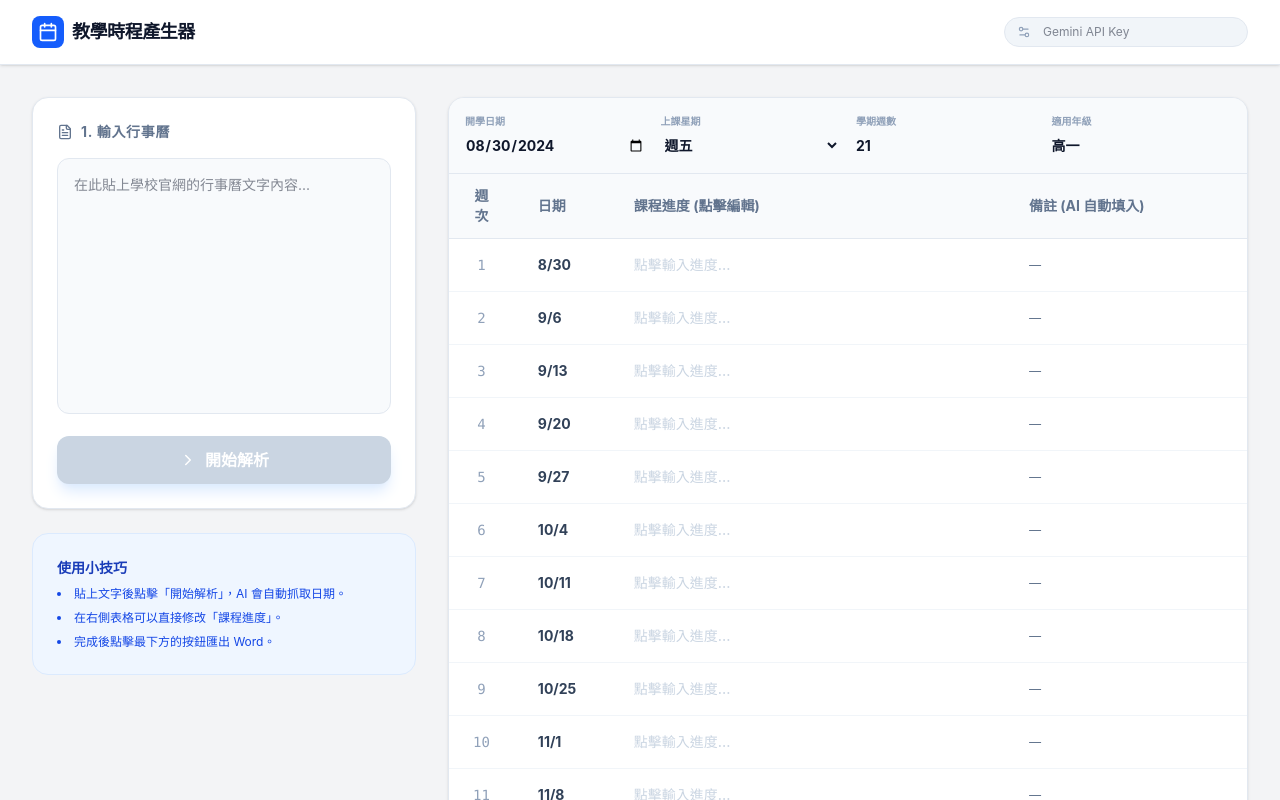
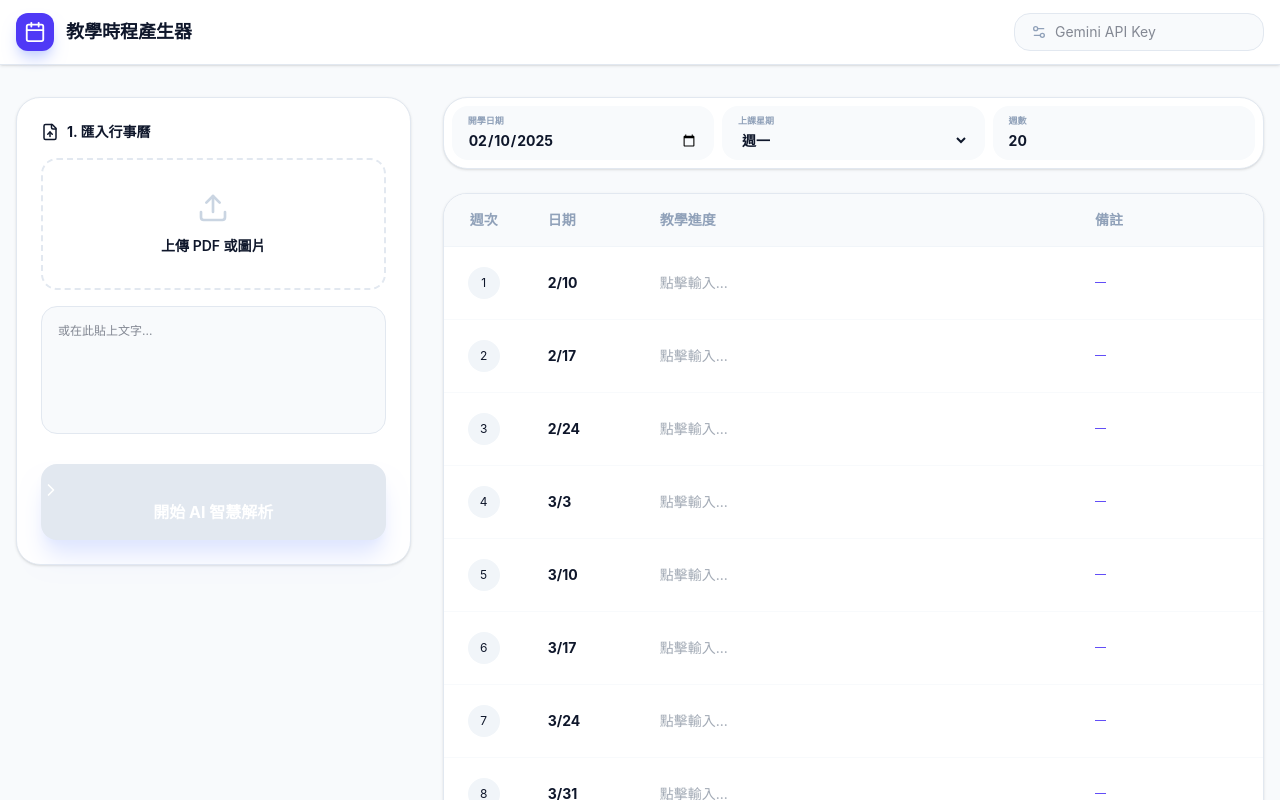
Before and after one commit to t201999/school, a React (Vite) app: page / in a window 1280 px wide. Shown: the top 800 px of the page. Built offline with nearby package versions, Linux system fonts and the light colour scheme.

Commit message:
Update App.tsx

```diff
--- a/src/App.tsx
+++ b/src/App.tsx
@@ -1,40 +1,139 @@
-import React, { useState, useMemo } from 'react';
+import React, { useState, useMemo, useRef } from 'react';
 import { GoogleGenAI } from "@google/genai";
-import { Download, Loader2, Calendar as CalendarIcon, Settings2, FileText, CheckCircle2, ChevronRight } from 'lucide-react';
-import { Document, Packer, Paragraph, Table, TableCell, TableRow, WidthType, AlignmentType, HeadingLevel } from 'docx';
+import {
+  Download,
+  Loader2,
+  Calendar as CalendarIcon,
+  Settings2,
+  FileText,
+  Upload,
+  Trash2,
+  ChevronRight,
+  Info,
+  AlertCircle,
+  FileUp,
+  CheckCircle2
+} from 'lucide-react';
+import {
+  Document,
+  Packer,
+  Paragraph,
+  Table,
+  TableCell,
+  TableRow,
+  WidthType,
+  AlignmentType,
+  TextRun
+} from 'docx';
 import { saveAs } from 'file-saver';
+import { cn } from './utils';
+import * as pdfjsLib from 'pdfjs-dist';
+
+// 設定 PDF.js 的 Worker
+pdfjsLib.GlobalWorkerOptions.workerSrc = `//cdnjs.cloudflare.com/ajax/libs/pdf.js/${pdfjsLib.version}/pdf.worker.min.js`;
 
 export default function App() {
   const [ocrText, setOcrText] = useState('');
   const [isParsing, setIsParsing] = useState(false);
-  const [events, setEvents] = useState([]);
-  const [startDate, setStartDate] = useState('2024-08-30');
-  const [totalWeeks, setTotalWeeks] = useState(21);
-  const [selectedWeekday, setSelectedWeekday] = useState(5);
+  const [isUploading, setIsUploading] = useState(false);
+  const [events, setEvents] = useState<any[]>([]);
+  const [startDate, setStartDate] = useState('2025-02-10');
+  const [totalWeeks, setTotalWeeks] = useState(20);
+  const [selectedWeekday, setSelectedWeekday] = useState(1);
   const [selectedGrade, setSelectedGrade] = useState('高一');
   const [userApiKey, setUserApiKey] = useState(() => localStorage.getItem('gemini_api_key') || '');
-  const [manualEdits, setManualEdits] = useState({});
+  const [manualEdits, setManualEdits] = useState<Record<number, { topic: string }>>({});
+
+  const fileInputRef = useRef<HTMLInputElement>(null);
+
+  const handleFileUpload = async (e: React.ChangeEvent<HTMLInputElement>) => {
+    const file = e.target.files?.[0];
+    if (!file) return;
+
+    setIsUploading(true);
+    try {
+      if (file.type === 'application/pdf') {
+        const arrayBuffer = await file.arrayBuffer();
+        const pdf = await pdfjsLib.getDocument({ data: arrayBuffer }).promise;
+        let fullText = '';
+        for (let i = 1; i <= pdf.numPages; i++) {
+          const page = await pdf.getPage(i);
+          const textContent = await page.getTextContent();
+          const pageText = textContent.items.map((item: any) => item.str).join(' ');
+          fullText += pageText + '\n';
+        }
+        setOcrText(fullText);
+      } else if (file.type.startsWith('image/')) {
+        const reader = new FileReader();
+        reader.onload = (event) => {
+          const base64 = event.target?.result as string;
+          setOcrText(`[已上傳圖片：${file.name}]\n(點擊「開始解析」AI 將自動辨識圖片內容)`);
+          (window as any)._pendingImage = base64;
+        };
+        reader.readAsDataURL(file);
+      }
+    } catch (error) {
+      console.error('檔案讀取錯誤:', error);
+      alert('檔案讀取失敗，請嘗試手動複製文字。');
+    } finally {
+      setIsUploading(false);
+    }
+  };
 
   const parseCalendar = async () => {
-    if (!ocrText) return;
+    if (!ocrText && !(window as any)._pendingImage) return;
+
     setIsParsing(true);
     try {
-      if (!userApiKey) {
-        alert("請先輸入您的 Gemini API Key");
+      const apiKey = userApiKey || "";
+      if (!apiKey) {
+        alert("請先在右上角設定您的 Gemini API Key");
         setIsParsing(false);
         return;
       }
-      const ai = new GoogleGenAI({ apiKey: userApiKey });
-      const prompt = `請解析以下行事曆，提取與「${selectedGrade}」相關的日程。輸出 JSON 格式：{"events": [{"date": "YYYY-MM-DD", "description": "..."}]}。文本：${ocrText}`;
+
+      const ai = new GoogleGenAI({ apiKey });
+
+      let promptParts: any[] = [
+        { text: `你是一個台灣學校的教務處助手。請解析提供的行事曆內容，提取與「${selectedGrade}」相關的日程。
+
+        請特別注意：
+        1. 國定假日、補假、彈性放假。
+        2. 定期考查（段考）、模擬考、補考日期。
+        3. 重要校園活動（校慶、運動會、畢業典禮）。
+
+        輸出格式必須是純 JSON，結構如下：
+        {
+          "events": [
+            {
+              "date": "YYYY-MM-DD",
+              "description": "活動名稱"
+            }
+          ]
+        }
+        內容如下：\n${ocrText}` }
+      ];
+
+      if ((window as any)._pendingImage) {
+        const base64Data = (window as any)._pendingImage.split(',')[1];
+        const mimeType = (window as any)._pendingImage.split(',')[0].split(':')[1].split(';')[0];
+        promptParts.push({
+          inlineData: { data: base64Data, mimeType: mimeType }
+        });
+      }
+
       const response = await ai.models.generateContent({
         model: "gemini-1.5-flash",
-        contents: [{ role: 'user', parts: [{ text: prompt }] }],
-        generationConfig: { responseMimeType: "application/json" }
+        contents: [{ role: 'user', parts: promptParts }],
+        config: { responseMimeType: "application/json" }
       });
-      const result = JSON.parse(response.response.text());
+
+      const result = JSON.parse(response.text);
       setEvents(result.events || []);
+      (window as any)._pendingImage = null;
     } catch (error) {
-      alert("解析失敗，請檢查 API Key");
+      console.error('解析錯誤:', error);
+      alert("解析失敗。請確保 API Key 有效。");
     } finally {
       setIsParsing(false);
     }
@@ -57,7 +156,7 @@ export default function App() {
       const note = weekEvents.map(e => {
         const d = new Date(e.date);
         return `${d.getMonth() + 1}/${d.getDate()} ${e.description}`;
-      }).join(', ');
+      }).join('；');
       rows.push({
         week: i,
         date: `${weekStart.getMonth() + 1}/${weekStart.getDate()}`,
@@ -69,23 +168,60 @@ export default function App() {
     return rows;
   }, [startDate, selectedWeekday, totalWeeks, events, manualEdits]);
 
+  const exportToWord = async () => {
+    const doc = new Document({
+      sections: [{
+        children: [
+          new Paragraph({
+            alignment: AlignmentType.CENTER,
+            spacing: { after: 400 },
+            children: [new TextRun({ text: `${selectedGrade} 教學進度表`, bold: true, size: 32 })],
+          }),
+          new Table({
+            width: { size: 100, type: WidthType.PERCENTAGE },
+            rows: [
+              new TableRow({
+                children: ["週次", "日期", "教學進度", "備註"].map(h =>
+                  new TableCell({
+                    shading: { fill: "F3F4F6" },
+                    children: [new Paragraph({ alignment: AlignmentType.CENTER, children: [new TextRun({ text: h, bold: true })] })]
+                  })
+                )
+              }),
+              ...schedule.map(row => new TableRow({
+                children: [
+                  new TableCell({ children: [new Paragraph({ text: String(row.week), alignment: AlignmentType.CENTER })] }),
+                  new TableCell({ children: [new Paragraph({ text: row.date, alignment: AlignmentType.CENTER })] }),
+                  new TableCell({ children: [new Paragraph({ text: row.topic })] }),
+                  new TableCell({ children: [new Paragraph({ children: [new TextRun({ text: row.note, size: 18 })] })] }),
+                ]
+              }))
+            ]
+          })
+        ]
+      }]
+    });
+    const blob = await Packer.toBlob(doc);
+    saveAs(blob, `教學進度表_${selectedGrade}.docx`);
+  };
+
   return (
-    <div className="min-h-screen bg-[#F3F4F6] text-slate-900 font-sans selection:bg-blue-100">
-      {/* Header */}
-      <header className="bg-white border-b border-slate-200 sticky top-0 z-10 shadow-sm">
-        <div className="max-w-7xl mx-auto px-4 sm:px-6 lg:px-8 h-16 flex items-center justify-between">
-          <div className="flex items-center gap-2">
-            <div className="bg-blue-600 p-1.5 rounded-lg text-white">
-              <CalendarIcon size={20} />
+    <div className="min-h-screen bg-[#F8FAFC]">
+      <nav className="bg-white border-b border-slate-200 sticky top-0 z-30 shadow-sm">
+        <div className="max-w-7xl mx-auto px-4 h-16 flex items-center justify-between">
+          <div className="flex items-center gap-3">
+            <div className="bg-indigo-600 p-2 rounded-xl text-white shadow-lg shadow-indigo-200">
+              <CalendarIcon size={22} />
             </div>
-            <span className="text-lg font-bold tracking-tight">教學時程產生器</span>
+            <h1 className="text-lg font-bold">教學時程產生器</h1>
           </div>
-          <div className="flex items-center gap-3 bg-slate-100 px-3 py-1.5 rounded-full border border-slate-200">
-            <Settings2 size={14} className="text-slate-400" />
+          <div className="flex items-center gap-4">
+            <div className="flex items-center gap-2 bg-slate-50 px-4 py-2 rounded-2xl border border-slate-200">
+              <Settings2 size={16} className="text-slate-400" />
               <input
                 type="password"
                 placeholder="Gemini API Key"
-              className="bg-transparent border-none focus:ring-0 text-xs w-32 md:w-48 p-0"
+                className="bg-transparent border-none focus:ring-0 text-sm w-48 p-0"
                 value={userApiKey}
                 onChange={(e) => {
                   setUserApiKey(e.target.value);
@@ -94,104 +230,92 @@ export default function App() {
               />
             </div>
           </div>
-      </header>
+        </div>
+      </nav>
 
-      <main className="max-w-7xl mx-auto px-4 sm:px-6 lg:px-8 py-8">
+      <main className="max-w-7xl mx-auto px-4 py-8">
         <div className="grid grid-cols-1 lg:grid-cols-12 gap-8">
-
-          {/* Left Panel: Input */}
           <div className="lg:col-span-4 space-y-6">
-            <div className="bg-white rounded-2xl shadow-sm border border-slate-200 p-6">
-              <h2 className="text-sm font-bold text-slate-500 uppercase tracking-wider mb-4 flex items-center gap-2">
-                <FileText size={16} /> 1. 輸入行事曆
-              </h2>
+            <div className="bg-white rounded-3xl shadow-sm border border-slate-200 p-6">
+              <h2 className="text-sm font-bold mb-4 flex items-center gap-2"><FileUp size={18} /> 1. 匯入行事曆</h2>
+              <div
+                onClick={() => fileInputRef.current?.click()}
+                className={cn(
+                  "border-2 border-dashed rounded-2xl p-8 transition-all cursor-pointer flex flex-col items-center text-center",
+                  ocrText ? "border-emerald-200 bg-emerald-50/30" : "border-slate-200 hover:border-indigo-300 hover:bg-indigo-50/30"
+                )}
+              >
+                <input type="file" ref={fileInputRef} className="hidden" accept=".pdf,image/*" onChange={handleFileUpload} />
+                {isUploading ? <Loader2 className="animate-spin text-indigo-500 mb-3" size={32} /> : ocrText ? <CheckCircle2 className="text-emerald-500 mb-3" size={32} /> : <Upload className="text-slate-300 mb-3" size={32} />}
+                <p className="text-sm font-semibold">{isUploading ? "讀取中..." : ocrText ? "檔案已就緒" : "上傳 PDF 或圖片"}</p>
+              </div>
               <textarea
-                className="w-full h-64 p-4 bg-slate-50 border border-slate-200 rounded-xl focus:ring-2 focus:ring-blue-500 focus:border-transparent transition-all text-sm resize-none"
-                placeholder="在此貼上學校官網的行事曆文字內容..."
+                className="w-full h-32 p-4 mt-4 bg-slate-50 border border-slate-200 rounded-2xl text-xs resize-none"
+                placeholder="或在此貼上文字..."
                 value={ocrText}
                 onChange={(e) => setOcrText(e.target.value)}
               />
               <button
                 onClick={parseCalendar}
-                disabled={isParsing || !ocrText}
-                className="w-full mt-4 py-3 bg-blue-600 hover:bg-blue-700 disabled:bg-slate-300 text-white rounded-xl font-semibold transition-all flex items-center justify-center gap-2 shadow-lg shadow-blue-100"
+                disabled={isParsing || (!ocrText && !(window as any)._pendingImage)}
+                className="w-full mt-6 py-4 bg-indigo-600 hover:bg-indigo-700 disabled:bg-slate-200 text-white rounded-2xl font-bold transition-all shadow-xl shadow-indigo-100"
               >
-                {isParsing ? <Loader2 className="animate-spin" size={18} /> : <ChevronRight size={18} />}
-                {isParsing ? "正在解析中..." : "開始解析"}
+                {isParsing ? <Loader2 className="animate-spin" size={20} /> : <ChevronRight size={20} />}
+                {isParsing ? "正在分析..." : "開始 AI 智慧解析"}
               </button>
-            </div>
-
-            <div className="bg-blue-50 rounded-2xl p-6 border border-blue-100">
-              <h3 className="text-blue-800 font-bold text-sm mb-2">使用小技巧</h3>
-              <ul className="text-xs text-blue-700 space-y-2 list-disc list-inside">
-                <li>貼上文字後點擊「開始解析」，AI 會自動抓取日期。</li>
-                <li>在右側表格可以直接修改「課程進度」。</li>
-                <li>完成後點擊最下方的按鈕匯出 Word。</li>
-              </ul>
             </div>
           </div>
 
-          {/* Right Panel: Schedule */}
           <div className="lg:col-span-8 space-y-6">
-            <div className="bg-white rounded-2xl shadow-sm border border-slate-200 overflow-hidden">
-              <div className="p-4 bg-slate-50 border-b border-slate-200 grid grid-cols-2 md:grid-cols-4 gap-4">
-                <div>
-                  <label className="block text-[10px] font-bold text-slate-400 uppercase mb-1">開學日期</label>
+            <div className="bg-white rounded-3xl shadow-sm border border-slate-200 p-2 flex flex-wrap gap-2">
+              <div className="flex-1 min-w-[140px] px-4 py-2 bg-slate-50 rounded-2xl">
+                <label className="block text-[9px] font-bold text-slate-400 uppercase">開學日期</label>
                 <input type="date" className="bg-transparent border-none p-0 text-sm font-bold w-full focus:ring-0" value={startDate} onChange={e => setStartDate(e.target.value)} />
               </div>
-                <div>
-                  <label className="block text-[10px] font-bold text-slate-400 uppercase mb-1">上課星期</label>
+              <div className="flex-1 min-w-[100px] px-4 py-2 bg-slate-50 rounded-2xl">
+                <label className="block text-[9px] font-bold text-slate-400 uppercase">上課星期</label>
                 <select className="bg-transparent border-none p-0 text-sm font-bold w-full focus:ring-0" value={selectedWeekday} onChange={e => setSelectedWeekday(Number(e.target.value))}>
                   <option value={1}>週一</option><option value={2}>週二</option><option value={3}>週三</option><option value={4}>週四</option><option value={5}>週五</option>
                 </select>
               </div>
-                <div>
-                  <label className="block text-[10px] font-bold text-slate-400 uppercase mb-1">學期週數</label>
+              <div className="flex-1 min-w-[80px] px-4 py-2 bg-slate-50 rounded-2xl">
+                <label className="block text-[9px] font-bold text-slate-400 uppercase">週數</label>
                 <input type="number" className="bg-transparent border-none p-0 text-sm font-bold w-full focus:ring-0" value={totalWeeks} onChange={e => setTotalWeeks(Number(e.target.value))} />
-                </div>
-                <div>
-                  <label className="block text-[10px] font-bold text-slate-400 uppercase mb-1">適用年級</label>
-                  <input type="text" className="bg-transparent border-none p-0 text-sm font-bold w-full focus:ring-0" value={selectedGrade} onChange={e => setSelectedGrade(e.target.value)} />
               </div>
             </div>
 
-              <div className="overflow-x-auto">
+            <div className="bg-white rounded-3xl shadow-sm border border-slate-200 overflow-hidden">
               <table className="w-full text-sm text-left">
-                  <thead className="bg-slate-50 text-slate-500 border-b border-slate-200">
+                <thead className="bg-slate-50 text-slate-400 border-b border-slate-100">
                   <tr>
-                      <th className="px-6 py-3 font-bold text-center w-16">週次</th>
-                      <th className="px-6 py-3 font-bold w-24">日期</th>
-                      <th className="px-6 py-3 font-bold">課程進度 (點擊編輯)</th>
-                      <th className="px-6 py-3 font-bold">備註 (AI 自動填入)</th>
+                    <th className="px-6 py-4 text-center w-16">週次</th>
+                    <th className="px-6 py-4 w-28">日期</th>
+                    <th className="px-6 py-4">教學進度</th>
+                    <th className="px-6 py-4 w-48">備註</th>
                   </tr>
                 </thead>
-                  <tbody className="divide-y divide-slate-100">
+                <tbody className="divide-y divide-slate-50">
                   {schedule.map(row => (
-                      <tr key={row.week} className="hover:bg-slate-50 transition-colors">
-                        <td className="px-6 py-4 text-center text-slate-400 font-mono">{row.week}</td>
-                        <td className="px-6 py-4 font-bold text-slate-700">{row.date}</td>
-                        <td className="px-6 py-4">
+                    <tr key={row.week} className="hover:bg-indigo-50/30 transition-all">
+                      <td className="px-6 py-5 text-center"><span className="w-8 h-8 rounded-full bg-slate-100 flex items-center justify-center text-xs">{row.week}</span></td>
+                      <td className="px-6 py-5 font-bold">{row.date}</td>
+                      <td className="px-6 py-5">
                         <input
-                            className="w-full bg-transparent border-none focus:ring-0 p-0 placeholder:text-slate-300 text-blue-600 font-medium"
-                            placeholder="點擊輸入進度..."
+                          className="w-full bg-transparent border-none focus:ring-0 p-0 text-slate-600"
+                          placeholder="點擊輸入..."
                           value={row.topic}
                           onChange={(e) => setManualEdits({...manualEdits, [row.week]: {topic: e.target.value}})}
                         />
                       </td>
-                        <td className="px-6 py-4 text-xs text-slate-500 italic">{row.note || "—"}</td>
+                      <td className="px-6 py-5 text-[11px] text-indigo-600">{row.note || "—"}</td>
                     </tr>
                   ))}
                 </tbody>
               </table>
             </div>
-            </div>
 
-            <button
-              onClick={() => alert("匯出功能準備中...")}
-              className="w-full py-4 bg-emerald-600 hover:bg-emerald-700 text-white rounded-2xl font-bold transition-all shadow-xl shadow-emerald-100 flex items-center justify-center gap-2"
-            >
-              <Download size={20} />
-              匯出為標準教學進度表 (Word)
+            <button onClick={exportToWord} className="w-full py-5 bg-emerald-600 hover:bg-emerald-700 text-white rounded-3xl font-bold shadow-xl shadow-emerald-100 flex items-center justify-center gap-3">
+              <Download size={20} /> 匯出為標準教學進度表 (Word)
             </button>
           </div>
         </div>
```
Lines whose indentation alone changed are shown as unchanged.
